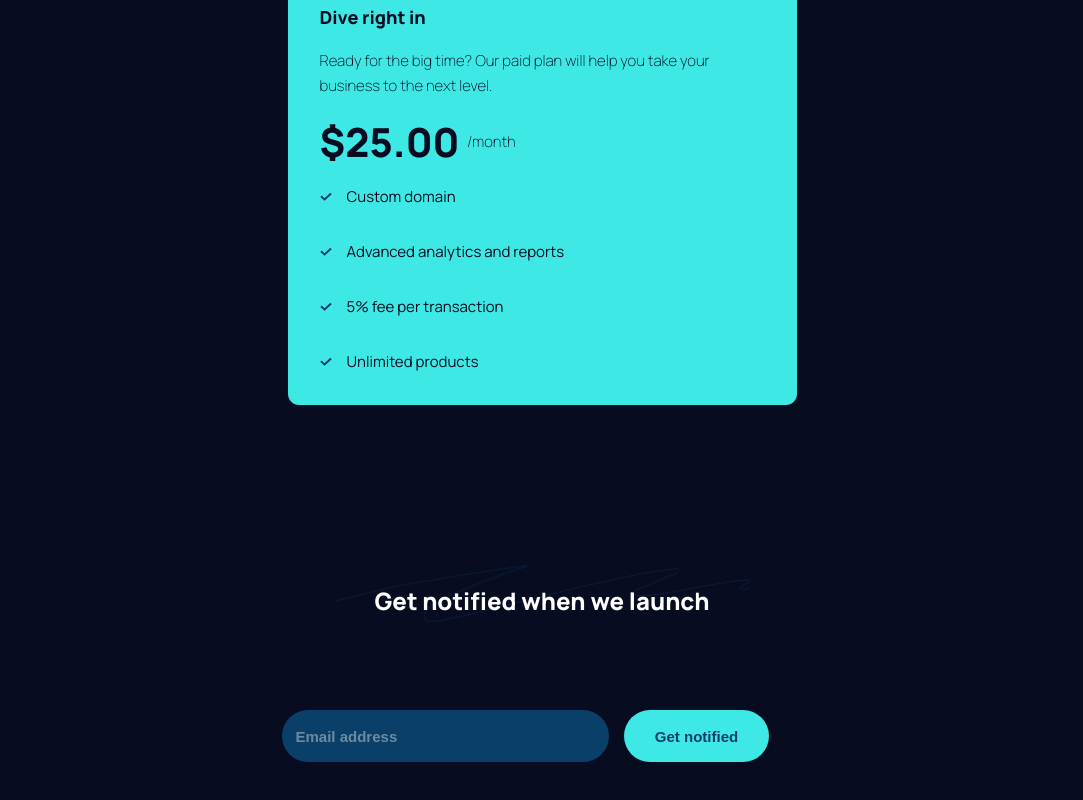
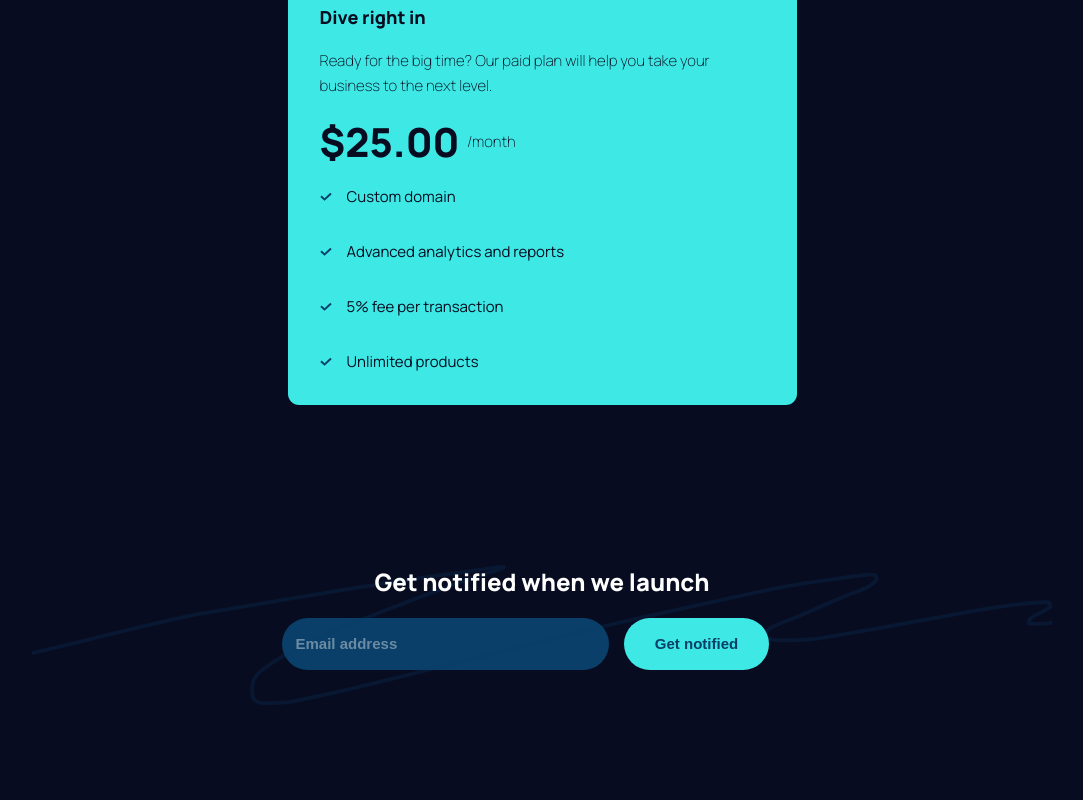
Before and after one commit to salymk/react-maker-pre-launch-landing-page, a React (Create React App) app: page / in a window 1280 px wide. Shown: the part 2253-3053 px from the top of the page, without its empty margins (98-1181 px from the left). Built offline with nearby package versions, Linux system fonts and the light colour scheme.

Commit message:
style(cta): align bg footer squiggle

```diff
--- a/src/App.scss
+++ b/src/App.scss
@@ -305,6 +305,16 @@ h3 {
     text-align: center;
     margin-bottom: 7em;
 
+    .bg-footer-squiggle {
+        position: absolute;
+        max-width: 700px;
+        left: 0;
+        right: 0;
+        margin: 0 auto;
+        margin-top: 1em;
+
+    }
+
     h2 {
         padding: .8em;
         position: relative;
@@ -488,14 +498,16 @@ h3 {
     .cta {
         position: relative;
 
+        h2 {
+            padding: 0;
+        }
+
         .bg-footer-squiggle {
-            max-width: 415px;
             position: absolute;
-            margin-left: auto;
-            margin-right: auto;
+            max-width: 1022px;
+            margin: 0 auto;
+            right: 0;
             left: 0;
-            right: 0;
-            text-align: center;
         }
 
         .form {
@@ -504,13 +516,17 @@ h3 {
             width: 520px;
             margin: auto;
 
+            padding: 0;
+
             input {
                 width: 300px;
             }
 
             button {
+                position: relative;
                 width: 145px;
                 margin-left: 1em;
+                margin-top: 0;
             }
         }
     }
```
